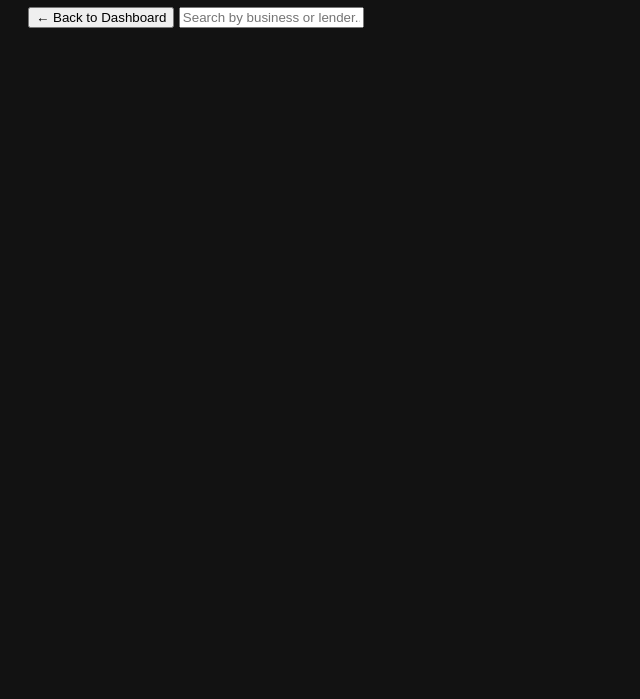
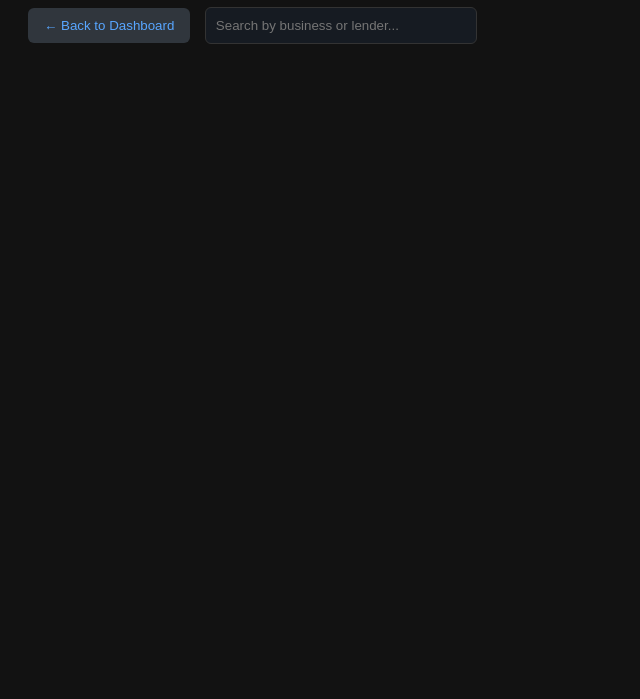
Before and after one commit to Maheedhar-rao/microservice-4, a website: page index.html in a window 1280 px wide. Shown: the part 101-800 px from the top of the page, without its empty margins (0-640 px from the left). Drawn offline with Linux system fonts and the light colour scheme; no server answers.

Commit message:
Update styles.css
added styles for back button and search bar

```diff
--- a/styles.css
+++ b/styles.css
@@ -30,3 +30,23 @@ body {
 .extra-info p {
   margin: 4px 0;
 }
+#searchInput {
+  padding: 10px;
+  width: 250px;
+  border-radius: 6px;
+  border: 1px solid #333;
+  background: #161b22;
+  color: #fff;
+  margin-left: 10px;
+}
+.back-btn {
+  padding: 10px 16px;
+  background: #30363d;
+  color: #58a6ff;
+  border: none;
+  border-radius: 6px;
+  cursor: pointer;
+}
+.back-btn:hover {
+  background: #21262d;
+}
```
